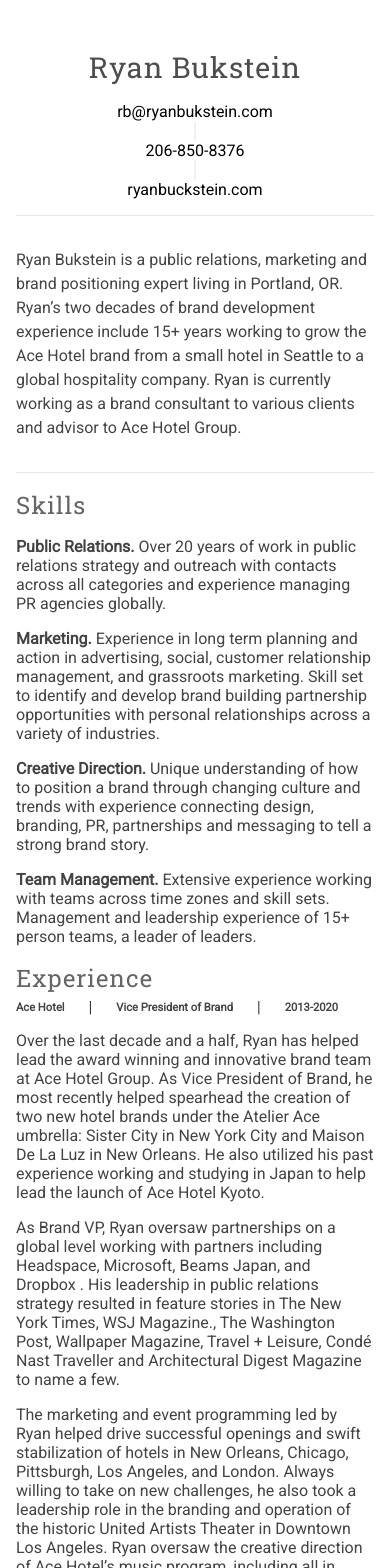
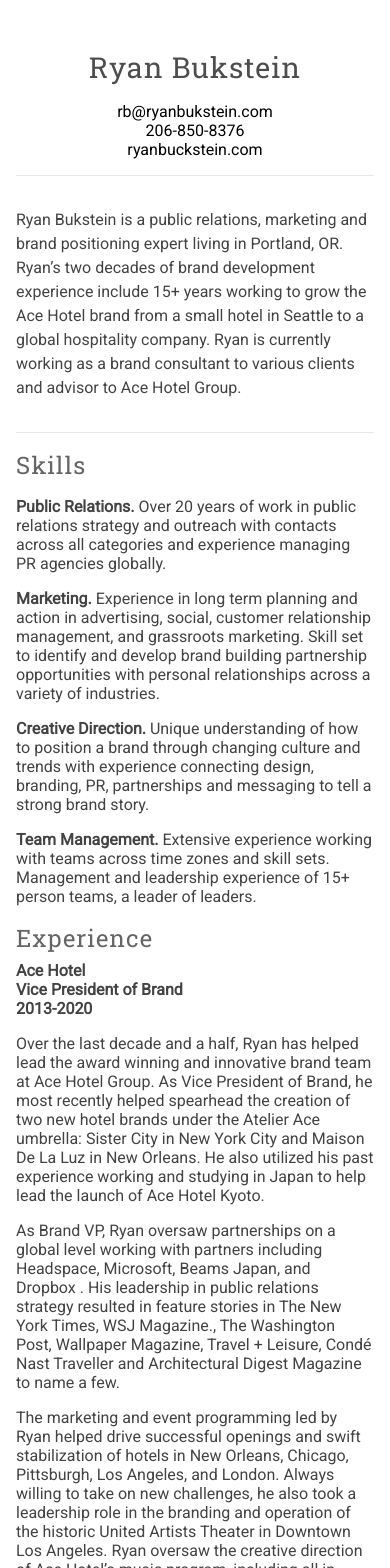
Before and after one commit to brentahrens1/bukstein-resume, a React (Create React App) app: page / in a window 390 px wide. Shown: the top 1568 px of the page. Built offline with nearby package versions, Linux system fonts and the light colour scheme.

Commit message:
stacks tags different on mobile

```diff
--- a/src/scss/_resume.scss
+++ b/src/scss/_resume.scss
@@ -144,6 +144,10 @@
     .resume {
         width: calc(100% - 2rem);
 
+        .divider {
+            display: none;
+        }
+
         .back-to-top {
             bottom: 1rem;
         }
@@ -174,6 +178,8 @@
 
             .tags {
                 width: 90%;
+                display: flex;
+                flex-direction: column;
             }
 
             .neverstop {
@@ -210,13 +216,11 @@
 
             .tags {
                 width: 90%;
-                font-size: .7rem;
             }
 
             .neverstop {
                 .tags {
                     width: 100%;
-                    font-size: .7rem;
                 }
             }
         }
```
